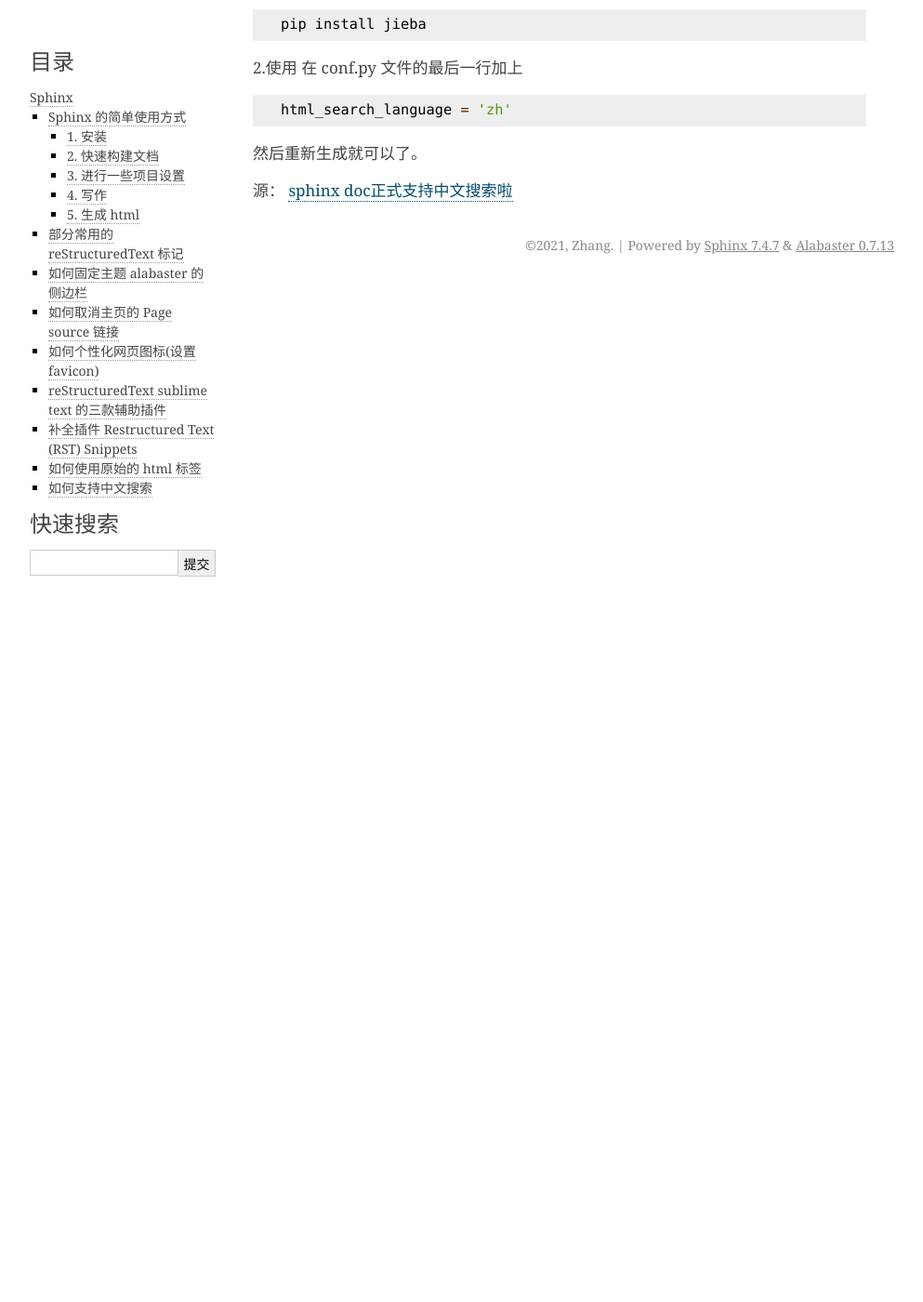
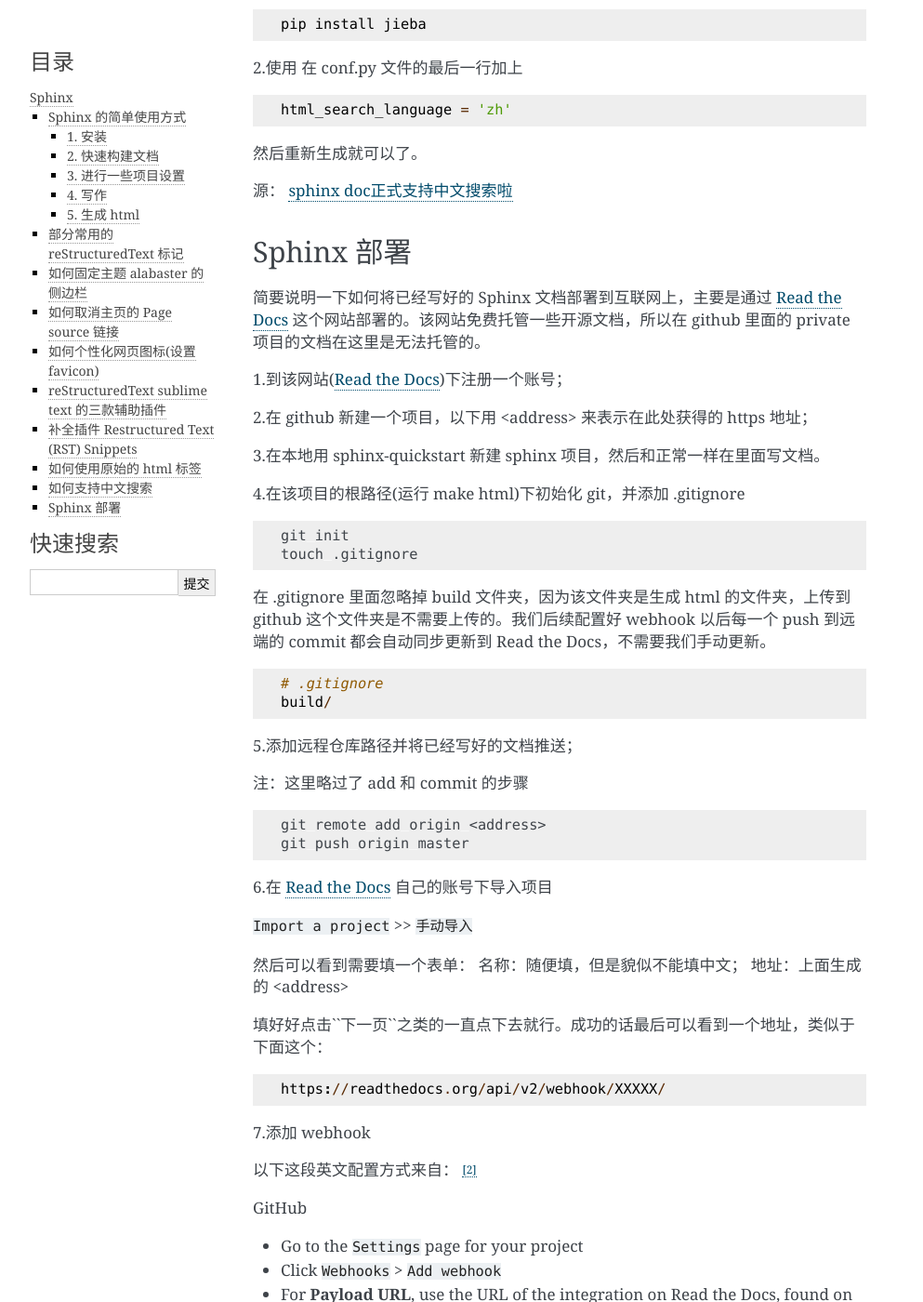
Before and after one commit to suifengpiaoyang/Sphinx-notes, a Sphinx documentation site: the page built from source/sphinx.rst, in a window 1280 px wide and 1400 px high, scrolled down 3418 px. Shown: the whole window at 93% size, without its empty margins (148-1141 px from the left). Built offline with Sphinx 7.4.7, drawn with Linux system fonts in a browser that asks for light colours; some of the changed text lies outside the part shown.

Commit message:
添加 sphinx 部署 部分

```diff
--- a/source/sphinx.rst
+++ b/source/sphinx.rst
@@ -166,3 +166,75 @@
 然后重新生成就可以了。
 
 源： `sphinx doc正式支持中文搜索啦 <https://www.chenyudong.com/archives/sphinx-doc-support-chinese-search.html>`_
+
+Sphinx 部署
+===========
+
+.. _Read the Docs: https://readthedocs.org/
+
+简要说明一下如何将已经写好的 Sphinx 文档部署到互联网上，主要是通过 `Read the Docs`_  这个网站部署的。该网站免费托管一些开源文档，所以在 github 里面的 private 项目的文档在这里是无法托管的。
+
+1.到该网站(`Read the Docs`_)下注册一个账号；
+
+2.在 github 新建一个项目，以下用 <address> 来表示在此处获得的 https 地址；
+
+3.在本地用 sphinx-quickstart 新建 sphinx 项目，然后和正常一样在里面写文档。
+
+4.在该项目的根路径(运行 make html)下初始化 git，并添加 .gitignore
+
+.. code-block:: bash
+
+    git init
+    touch .gitignore
+
+在 .gitignore 里面忽略掉 build 文件夹，因为该文件夹是生成 html 的文件夹，上传到 github 这个文件夹是不需要上传的。我们后续配置好 webhook 以后每一个 push 到远端的 commit 都会自动同步更新到 Read the Docs，不需要我们手动更新。
+
+.. code-block::
+
+    # .gitignore
+    build/
+
+5.添加远程仓库路径并将已经写好的文档推送；
+
+注：这里略过了 add 和 commit 的步骤
+
+.. code-block:: bash
+
+    git remote add origin <address>
+    git push origin master
+
+6.在 `Read the Docs`_ 自己的账号下导入项目
+
+``Import a project`` >> ``手动导入``
+
+然后可以看到需要填一个表单：
+名称：随便填，但是貌似不能填中文；
+地址：上面生成的 <address>
+
+填好好点击``下一页``之类的一直点下去就行。成功的话最后可以看到一个地址，类似于下面这个：
+
+.. code-block::
+
+    https://readthedocs.org/api/v2/webhook/XXXXX/
+
+7.添加 webhook
+
+以下这段英文配置方式来自： [2]_
+
+GitHub
+
+* Go to the ``Settings`` page for your project
+* Click ``Webhooks`` > ``Add webhook``
+* For **Payload URL**, use the URL of the integration on Read the Docs, found on the project’s ``Admin`` > ``Integrations`` page. You may need to prepend https:// to the URL.
+* For **Content type**, both application/json and application/x-www-form-urlencoded work
+* Leave the **Secrets** field blank
+* Select **Let me select individual events**, and **mark Branch or tag creation**, **Branch or tag deletion** and **Pushes** events
+* Ensure **Active** is enabled; it is by default
+* Finish by clicking **Add webhook**. You may be prompted to enter your GitHub password to confirm your action.
+
+Payload URL 就是第 6 步所得的地址。
+
+.. [2] `add webhook <https://docs.readthedocs.io/en/stable/webhooks.html#github>`_
+
+
+这些配置完成后，我们平时只要 push 到 github 仓库就会自动同步到 Read the Docs 更新，相当方便。
```
